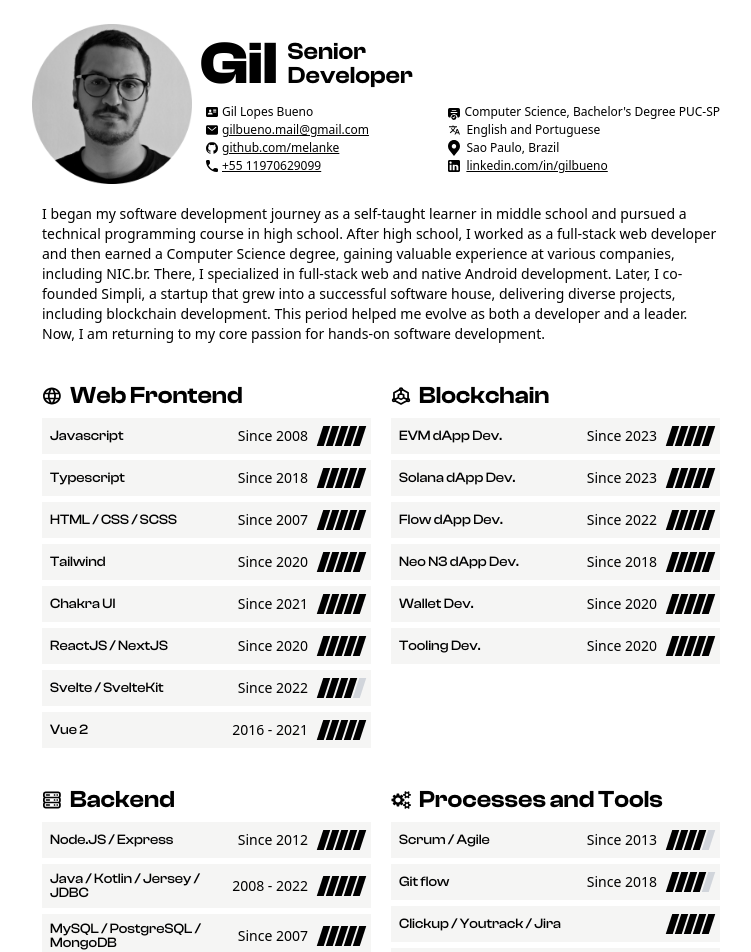
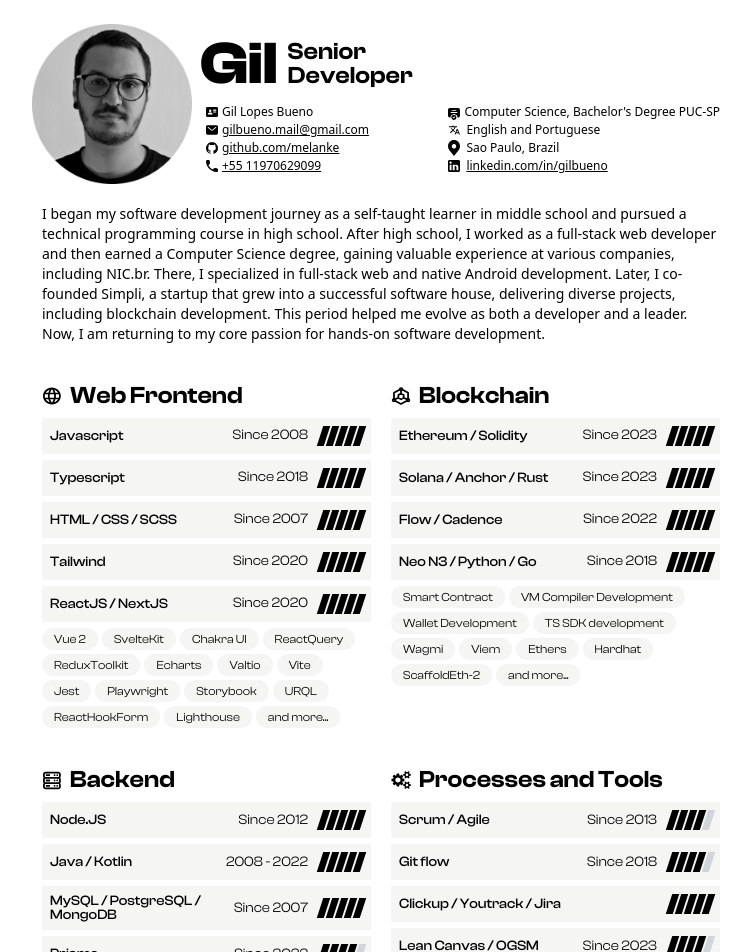
Before and after one commit to melanke/melanke.github.io, a React (Vite) app: page / in a window 1280 px wide. Shown: the top 952 px of the page, without its empty margins (258-1009 px from the left). Built offline with nearby package versions, Linux system fonts and the light colour scheme; a web font is replaced by a local one.

Commit message:
otherSkills (pills)

```diff
--- a/src/Resume.tsx
+++ b/src/Resume.tsx
@@ -38,19 +38,24 @@
                 { name: "Typescript", since: "2018", level: "expert" },
                 { name: "HTML / CSS / SCSS", since: "2007", level: "expert" },
                 { name: "Tailwind", since: "2020", level: "expert" },
-                { name: "Chakra UI", since: "2021", level: "expert" },
                 { name: "ReactJS / NextJS", since: "2020", level: "expert" },
-                {
-                  name: "Svelte / SvelteKit",
-                  since: "2022",
-                  level: "advanced",
-                },
-                {
-                  name: "Vue 2",
-                  since: "2016",
-                  yearRange: "2016 - 2021",
-                  level: "expert",
-                },
+              ]}
+              otherSkills={[
+                "Vue 2",
+                "SvelteKit",
+                "Chakra UI",
+                "ReactQuery",
+                "ReduxToolkit",
+                "Echarts",
+                "Valtio",
+                "Vite",
+                "Jest",
+                "Playwright",
+                "Storybook",
+                "URQL",
+                "ReactHookForm",
+                "Lighthouse",
+                "and more...",
               ]}
             />
 
@@ -58,16 +63,30 @@
               title="Blockchain"
               icon="/icons/blockchain.svg"
               skills={[
-                { name: "EVM dApp Dev.", since: "2023", level: "expert" },
+                { name: "Ethereum / Solidity", since: "2023", level: "expert" },
                 {
-                  name: "Solana dApp Dev.",
+                  name: "Solana / Anchor / Rust",
                   since: "2023",
                   level: "expert",
                 },
-                { name: "Flow dApp Dev.", since: "2022", level: "expert" },
-                { name: "Neo N3 dApp Dev.", since: "2018", level: "expert" },
-                { name: "Wallet Dev.", since: "2020", level: "expert" },
-                { name: "Tooling Dev.", since: "2020", level: "expert" },
+                { name: "Flow / Cadence", since: "2022", level: "expert" },
+                {
+                  name: "Neo N3 / Python / Go",
+                  since: "2018",
+                  level: "expert",
+                },
+              ]}
+              otherSkills={[
+                "Smart Contract",
+                "VM Compiler Development",
+                "Wallet Development",
+                "TS SDK development",
+                "Wagmi",
+                "Viem",
+                "Ethers",
+                "Hardhat",
+                "ScaffoldEth-2",
+                "and more...",
               ]}
             />
 
@@ -76,12 +95,12 @@
               icon="/icons/backend.svg"
               skills={[
                 {
-                  name: "Node.JS / Express",
+                  name: "Node.JS",
                   since: "2012",
                   level: "expert",
                 },
                 {
-                  name: "Java / Kotlin / Jersey / JDBC",
+                  name: "Java / Kotlin",
                   yearRange: "2008 - 2022",
                   level: "expert",
                 },
@@ -91,15 +110,24 @@
                   level: "expert",
                 },
                 {
-                  name: "Apollo / TypeGraphQL",
-                  since: "2022",
-                  level: "advanced",
-                },
-                {
                   name: "Prisma",
                   since: "2022",
                   level: "advanced",
                 },
+              ]}
+              otherSkills={[
+                "C#",
+                "Python",
+                "Express",
+                "TypeGraphQL",
+                "Apollo",
+                "Jersey",
+                "JDBC",
+                "Docker",
+                "AWS",
+                "PayPal",
+                "ElasticSearch",
+                "and more...",
               ]}
             />
 
@@ -127,6 +155,17 @@
                   level: "advanced",
                 },
               ]}
+              otherSkills={[
+                "Dailies",
+                "Kanban",
+                "Time tracking",
+                "Effort Estimation",
+                "Code Review",
+                "Git Hooks",
+                "Github Actions",
+                "Test Environment",
+                "and more...",
+              ]}
             />
           </div>
           <PageHeader />
--- a/src/components/SkillItem.tsx
+++ b/src/components/SkillItem.tsx
@@ -13,7 +13,7 @@
       <div className="flex-1 shrink self-stretch my-auto text-sm font-clash font-medium leading-none basis-0">
         {name}
       </div>
-      <div className="self-stretch my-auto text-sm font-light leading-snug">
+      <div className="self-stretch my-auto text-sm font-clash font-light leading-snug">
         {yearRange ?? (since ? `Since ${since}` : "")}
       </div>
       <SkillBars level={level} />
--- a/src/components/SkillSection.tsx
+++ b/src/components/SkillSection.tsx
@@ -4,9 +4,15 @@
   title: string;
   icon: string;
   skills: SkillItemProps[];
+  otherSkills?: string[];
 }
 
-export function SkillSection({ title, icon, skills }: SkillSectionProps) {
+export function SkillSection({
+  title,
+  icon,
+  skills,
+  otherSkills,
+}: SkillSectionProps) {
   return (
     <div className="flex flex-col flex-1 shrink basis-0 min-w-[240px]">
       <div className="flex gap-2 items-center w-full text-2xl font-semibold leading-none">
@@ -26,6 +32,18 @@
             <SkillItem {...skill} />
           </div>
         ))}
+        {otherSkills && (
+          <div className="mt-1.5 flex flex-wrap gap-1 font-clash text-xs">
+            {otherSkills.map((skill, index) => (
+              <span
+                key={index}
+                className="px-3 py-[0.19rem] bg-stone-100 rounded-full"
+              >
+                {skill}
+              </span>
+            ))}
+          </div>
+        )}
       </div>
     </div>
   );
```
